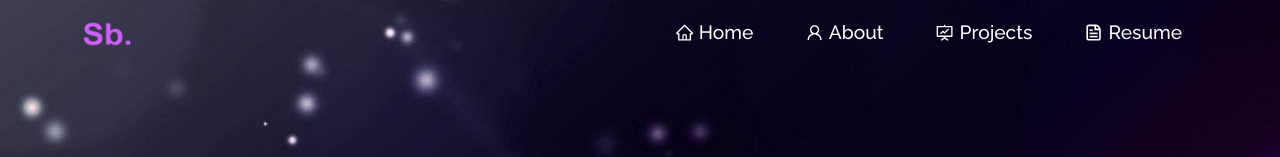
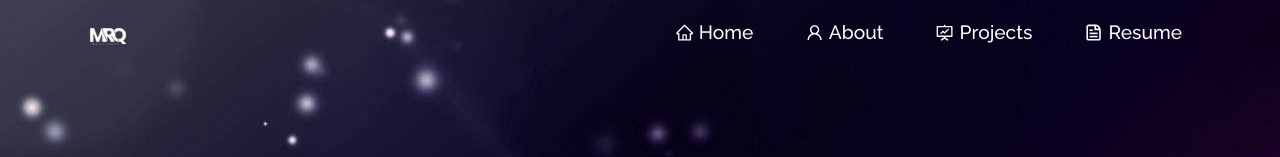
Before and after one commit to MUSTAFAKARATAS0/site, a React (Create React App) app: page / in a window 1280 px wide. Shown: the top 157 px of the page. Built offline with nearby package versions, Linux system fonts and the light colour scheme.

Commit message:
logo ve icon

```diff
--- a/public/index.html
+++ b/public/index.html
@@ -3,7 +3,7 @@
 
 <head>
   <meta charset="utf-8" />
-  <link rel="icon" href="%PUBLIC_URL%/favicon.png" />
+  <link rel="icon" href="%PUBLIC_URL%/icons.png" />
   <meta name="viewport" content="width=device-width, initial-scale=1" />
   <meta name="theme-color" content="#000000" />
   <meta name="description" content="Web site created using create-react-app" />
--- a/src/components/Navbar.js
+++ b/src/components/Navbar.js
@@ -2,7 +2,7 @@ import React, { useState } from "react";
 import Navbar from "react-bootstrap/Navbar";
 import Nav from "react-bootstrap/Nav";
 import Container from "react-bootstrap/Container";
-import logo from "../Assets/logo.png";
+import logo from "../Assets/asd.png";
 import Button from "react-bootstrap/Button";
 import { Link } from "react-router-dom";
 import { CgGitFork } from "react-icons/cg";
--- a/src/style.css
+++ b/src/style.css
@@ -155,7 +155,7 @@ button:focus {
 }
 
 .logo {
-  height: 1.4em !important;
+  height:auto !important;
   width: 2.5em !important;
 }
 
```
Also changed, not shown: public/icons.png (added), src/Assets/asd.png (added).
